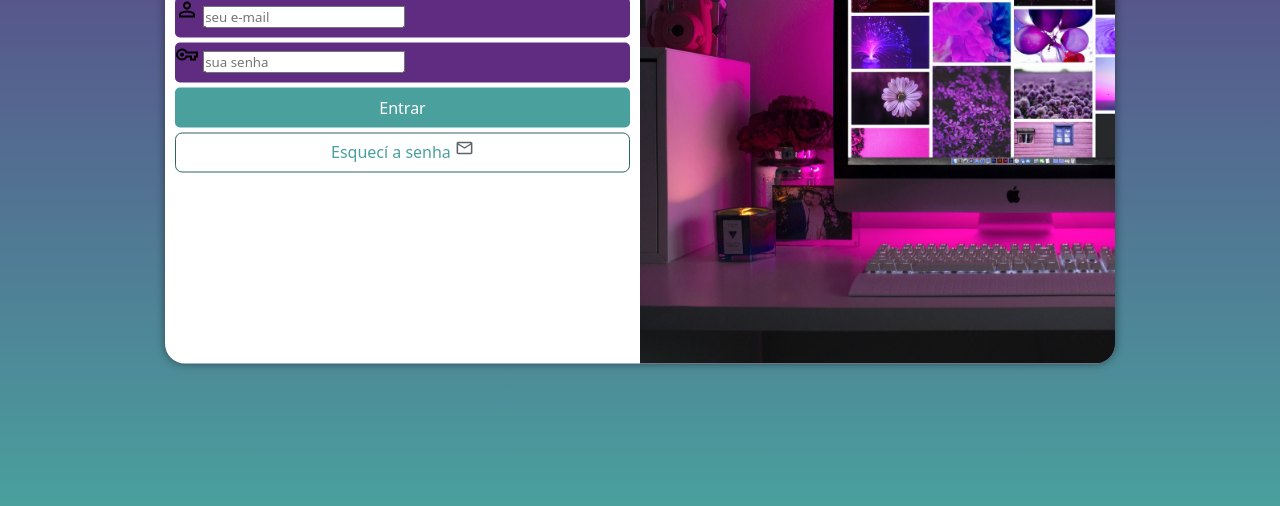
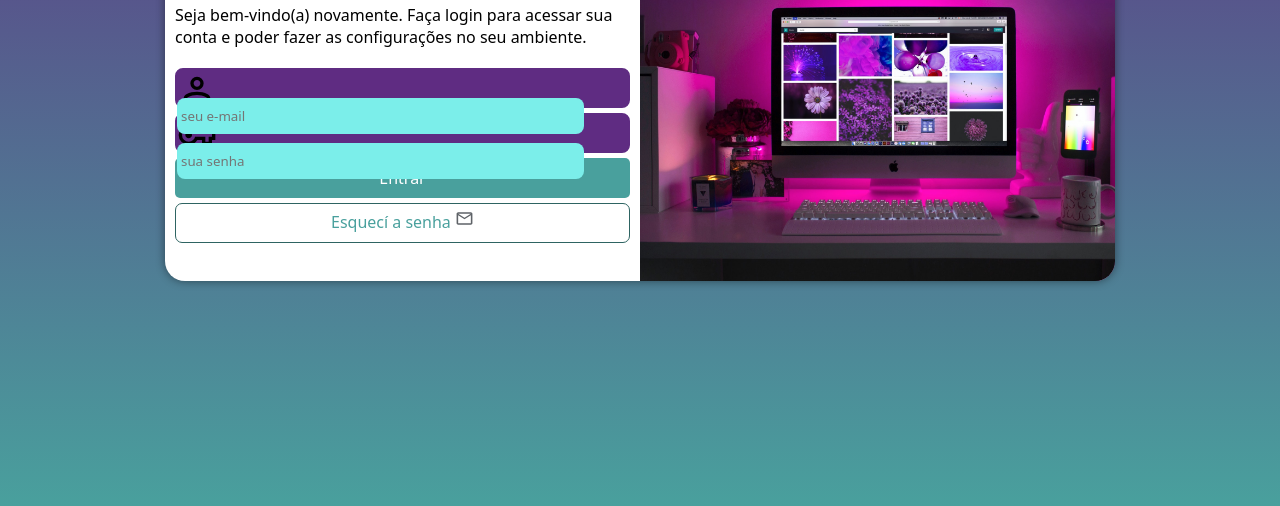
Before and after one commit to vuvufelix/Projeto-tela-de-login, a plain HTML site: page index.html in a window 1280 px wide. Shown: the part 294-800 px from the top of the page. Drawn offline with Linux system fonts and the light colour scheme.

Commit message:
Formulário finalizado

```diff
--- a/estilos/media-query.css
+++ b/estilos/media-query.css
@@ -8,6 +8,7 @@
 
     section#login {
         width: 80vw;
+        height: 280px;
     }
 
     section#login > div#imagens {
@@ -30,6 +31,7 @@
 
     section#login {
         width: 950px;
+        height: 350px;
     }
 
     section#login > div#imagens {
@@ -48,6 +50,7 @@
     }
 
     div#formulario > p {
-        font-size: 1.2em;
+        font-size: 1em;
+        margin: 20px 0px;
     }
 }
--- a/estilos/style.css
+++ b/estilos/style.css
@@ -36,13 +36,12 @@ section#login {
     overflow: hidden;
     box-shadow: 0px 0px 10px rgba(0, 0, 0, 0.450);
 
-    transform: translate(-50%, -50%);
-
     top: 50%;
     left: 50%;
 
     transition: width .3s, height .3s;
     transition-timing-function: ease;
+    transform: translate(-50%, -50%);
 }
 
 section#login > div#imagens {
@@ -68,14 +67,31 @@ div#formulario > p {
 
 form > div.campo {
     background-color: #5f2c82;
+    border: 2px solid #5f2c82;
     display: block;
     height: 40px;
-    border-radius: 5px;
+    border-radius: 8px;
     margin: 5px 0px;
 }
 
 div.campo > label {
     display: none;
+}
+
+div.campo > div.img > img {
+    width: 40px;
+}
+
+div.campo > input {
+    background-color: #7beeea;
+    height: 100%;
+    border: none;
+    border-radius: 8px;
+    padding: 4px;
+    width: calc(100% - 44px);
+    outline: none;
+
+    transform: translateY(-17px);
 }
 
 form > input[type=submit] {
```
